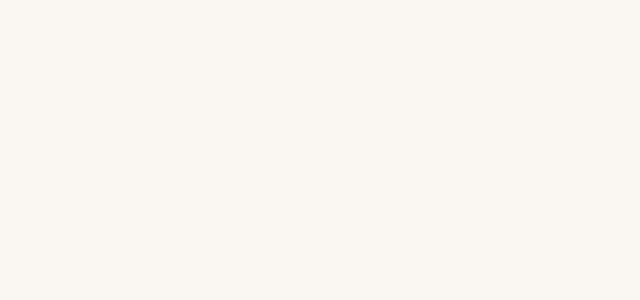
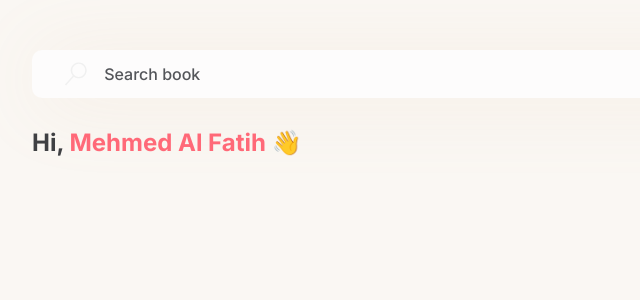
Before and after one commit to GabrielCastilhoV/frontend-challenge, a Next.js app: page / in a window 1280 px wide. Shown: the top 300 px of the page, without its empty margins (0-640 px from the left). Built offline with nearby package versions, Linux system fonts and the light colour scheme.

Commit message:
feat: create component search

```diff
--- /dev/null
+++ b/src/common/components/Search/index.tsx
@@ -0,0 +1,17 @@
+import { Container, Input } from './styles';
+
+import { VscSearch } from 'react-icons/vsc';
+import { InputHTMLAttributes } from 'react';
+
+interface IInput extends InputHTMLAttributes<HTMLInputElement> {
+  book?: string;
+}
+
+export const Search = ({ book, ...rest }: IInput) => {
+  return (
+    <Container>
+      <VscSearch />
+      <Input placeholder="Search book" {...rest} />
+    </Container>
+  );
+};
--- /dev/null
+++ b/src/common/components/Search/styles.ts
@@ -0,0 +1,31 @@
+import styled from 'styled-components';
+
+export const Container = styled.label`
+  width: 100%;
+  height: 48px;
+
+  background: ${({ theme }) => theme.gray50};
+  box-shadow: 5px 5px 80px rgba(212, 173, 134, 0.122623);
+  border-radius: 10px;
+  padding: 0 2rem;
+
+  display: flex;
+  align-items: center;
+  justify-content: center;
+  gap: 17px;
+
+  svg {
+    color: ${({ theme }) => theme.gray100};
+    font-size: 1.5rem;
+  }
+`;
+
+export const Input = styled.input`
+  width: 100%;
+  background: transparent;
+  font-weight: 500;
+
+  &::placeholder {
+    color: #54565a;
+  }
+`;
--- /dev/null
+++ b/src/layouts/Home/index.tsx
@@ -0,0 +1,16 @@
+import { Container, Content, Title } from './styles';
+
+import { Search } from '@/common/components/Search';
+
+export const Home = () => {
+  return (
+    <Container>
+      <Content>
+        <Search />
+        <Title>
+          Hi, <span>Mehmed Al Fatih</span> 👋
+        </Title>
+      </Content>
+    </Container>
+  );
+};
--- /dev/null
+++ b/src/layouts/Home/styles.ts
@@ -0,0 +1,25 @@
+import styled from 'styled-components';
+
+export const Container = styled.section`
+  width: 100%;
+`;
+
+export const Content = styled.div`
+  max-width: 1400px;
+  height: 100%;
+  margin: 0 auto;
+  padding: 3.12rem 2rem;
+
+  display: flex;
+  justify-content: space-between;
+  flex-direction: column;
+`;
+
+export const Title = styled.h1`
+  font-size: 1.5rem;
+  margin: 1.9rem 0;
+
+  span {
+    color: ${({ theme }) => theme.pink300};
+  }
+`;
--- a/src/pages/_document.tsx
+++ b/src/pages/_document.tsx
@@ -1,5 +1,4 @@
 /* eslint-disable @next/next/no-document-import-in-page */
-import React from 'react';
 import Document, {
   DocumentInitialProps,
   DocumentContext,
@@ -41,7 +40,14 @@ export default class MyDocument extends Document {
   render(): JSX.Element {
     return (
       <Html lang="pt">
-        <Head></Head>
+        <Head>
+          <link rel="preconnect" href="https://fonts.gstatic.com" />
+
+          <link
+            href="https://fonts.googleapis.com/css2?family=Inter:wght@200;400;500;600;700&display=swap"
+            rel="stylesheet"
+          />
+        </Head>
         <body>
           <Main />
           <NextScript />
--- a/src/pages/index.tsx
+++ b/src/pages/index.tsx
@@ -1,7 +1,12 @@
+import { Home } from '@/layouts/Home';
 import type { NextPage } from 'next';
 
 const HomePage: NextPage = () => {
-  return <></>;
+  return (
+    <>
+      <Home />
+    </>
+  );
 };
 
 export default HomePage;
--- a/src/styles/global-styles.ts
+++ b/src/styles/global-styles.ts
@@ -16,26 +16,13 @@ export const GlobalStyle = createGlobalStyle`
   }
 
   p, h1, h2, h3 {
-    color: ${({ theme }) => theme.text}
+    color: ${({ theme }) => theme.gray250}
   }
 
   p {
     font-size: 1.25rem;
   }
 
-  h1 {
-    font-size: 2rem;
-  }
-
-  h2 {
-    font-size: 1.5rem;
-    font-weight: 500;
-  }
-
-  h3 {
-    font-size: 1.25rem;
-    font-weight: 400;
-  }
 
   a {
     text-decoration: none;
@@ -57,7 +44,7 @@ export const GlobalStyle = createGlobalStyle`
   }
 
   body, input, textarea, select, button {
-    font: 400 1rem "Arial", sans-serif;
+    font: 400 1rem "Inter", sans-serif;
   }
 
   @media (max-width: 1080px) {
--- a/src/styles/theme.ts
+++ b/src/styles/theme.ts
@@ -1,6 +1,11 @@
 const theme = {
   background: '#FAF7F3',
-  text: '#3F4043',
+  gray50: '#FDFCFC',
+  gray100: '#F0F0F0',
+  gray200: '#54565a',
+  gray250: '#3F4043',
+
+  pink300: '#FF6978',
 };
 
 export default theme;
```
